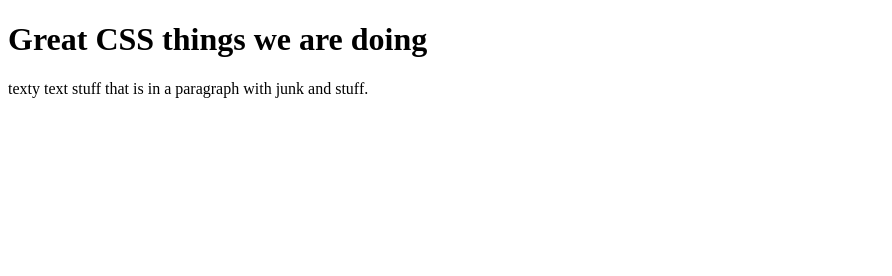
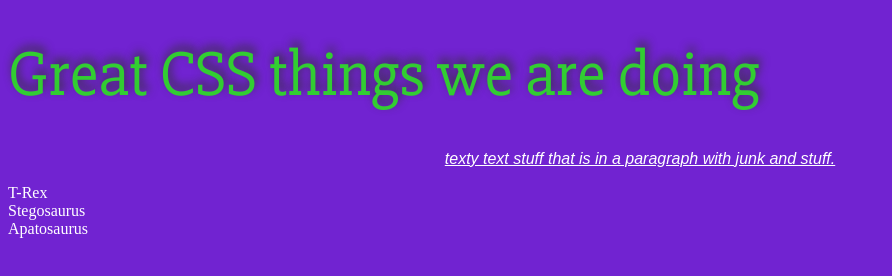
Before and after one commit to DizzyDez/hilarious-css, a plain HTML site: page index.html in a window 1280 px wide. Shown: the whole page, without its empty margins (0-892 px from the left). Drawn offline with Linux system fonts and the light colour scheme.

Commit message:
buncha css element, googlefont link

```diff
--- a/CSS/super.css
+++ b/CSS/super.css
@@ -0,0 +1,40 @@
+html{
+  background-color:#7123d1;
+
+  /*
+    Black: #000000 / #000
+    White: #ffffff / #fff
+    Red: #ff0000
+    Blue: #0000ff / #00f
+    Grey: #ccc, #333
+    */
+
+    color: #fff;
+}
+
+h1{
+  color: limegreen;
+  font-weight:normal;
+  font-size: 4rem;
+  line-height: 1;
+  text-shadow: 2px -5px 10px #333;
+  font-family: 'Slabo 27px', serif;
+
+/* we do not ever want to set our font size in pixels. someone in poor vision, cannot make it bigger for them to see.
+  rem is the way to go, gives control to users.
+*/
+}
+
+p {
+  font-style: italic;
+  text-decoration:underline;
+  text-align: center; /*left, center, right, justify */
+  font-family: Arial,sans-serif;
+}
+
+ol {
+  list-style-type: none;
+  /*none
+  decimal, circle, lower-alpha, lower-roman, upper-alpha, upper-roman, square, disc*/
+padding: 0;
+}
--- a/index.html
+++ b/index.html
@@ -5,12 +5,20 @@
     <meta charset="utf-8">
     <title>Hilarious CSS</title>
     <!--Used for metadata about this file...will not be rendered :)-->
-
+    <link href="CSS/super.css" rel=stylesheet>
+    <link href='http://fonts.googleapis.com/css?family=Slabo+27px' rel='stylesheet' type='text/css'>
   </head>
   <body>
     <!--the body of the html document, everything withing body will be rendered...-->
     <h1> Great CSS things we are doing</h1>
     <p>texty text stuff that is in a paragraph with junk and stuff.</p>
+
+    <ol>
+      <li>T-Rex</li>
+      <li>Stegosaurus</li>
+      <li>Apatosaurus</li>
+    </ol>
+
   </body>
 
 <html>
```
